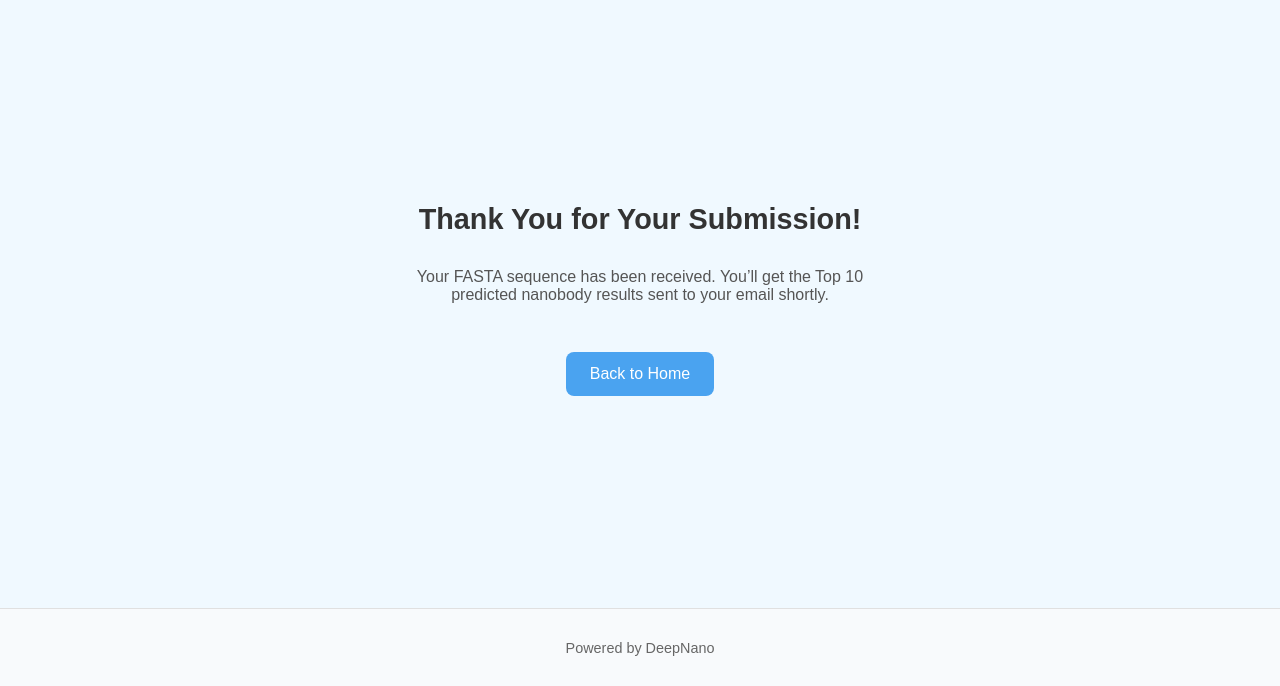
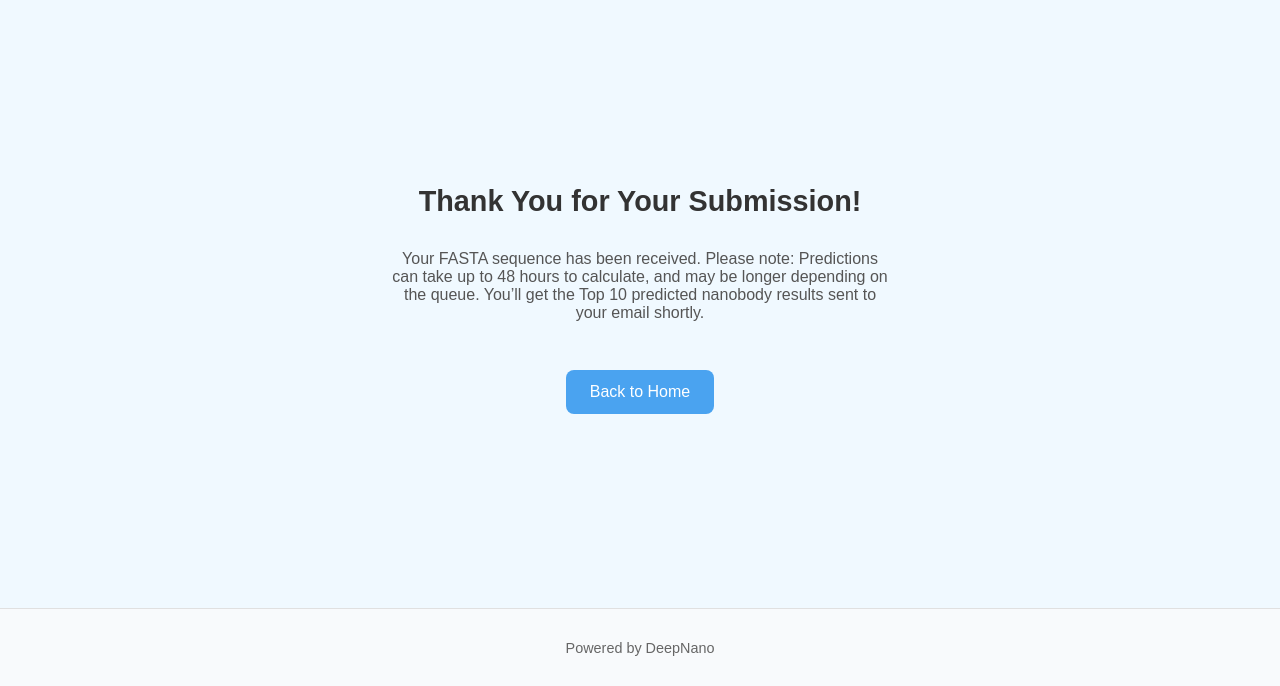
Before and after one commit to nano-buddy/nano-buddy.github.io, a plain HTML site: page ThankYouPage.html in a window 1280 px wide. Shown: the part 114-800 px from the top of the page. Drawn offline with Linux system fonts and the light colour scheme.

Commit message:
Update ThankYouPage.html

```diff
--- a/ThankYouPage.html
+++ b/ThankYouPage.html
@@ -98,6 +98,7 @@
     <h2>Thank You for Your Submission!</h2>
     <p>
       Your FASTA sequence has been received.
+	  Please note: Predictions can take up to 48 hours to calculate, and may be longer depending on the queue.
       You’ll get the Top 10 predicted nanobody results sent to your email shortly.
     </p>
     <a class="button" href="index.html">Back to Home</a>
```
